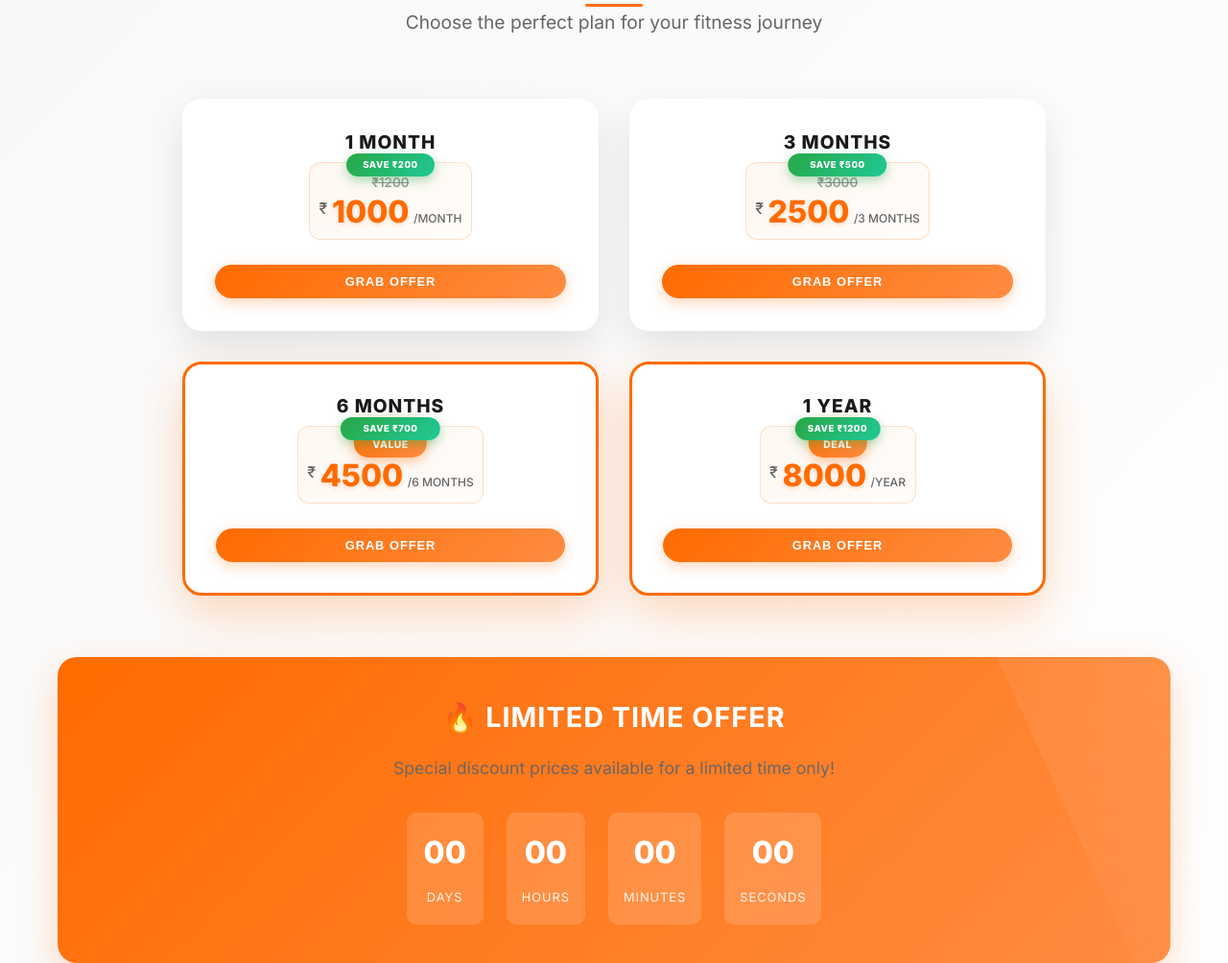
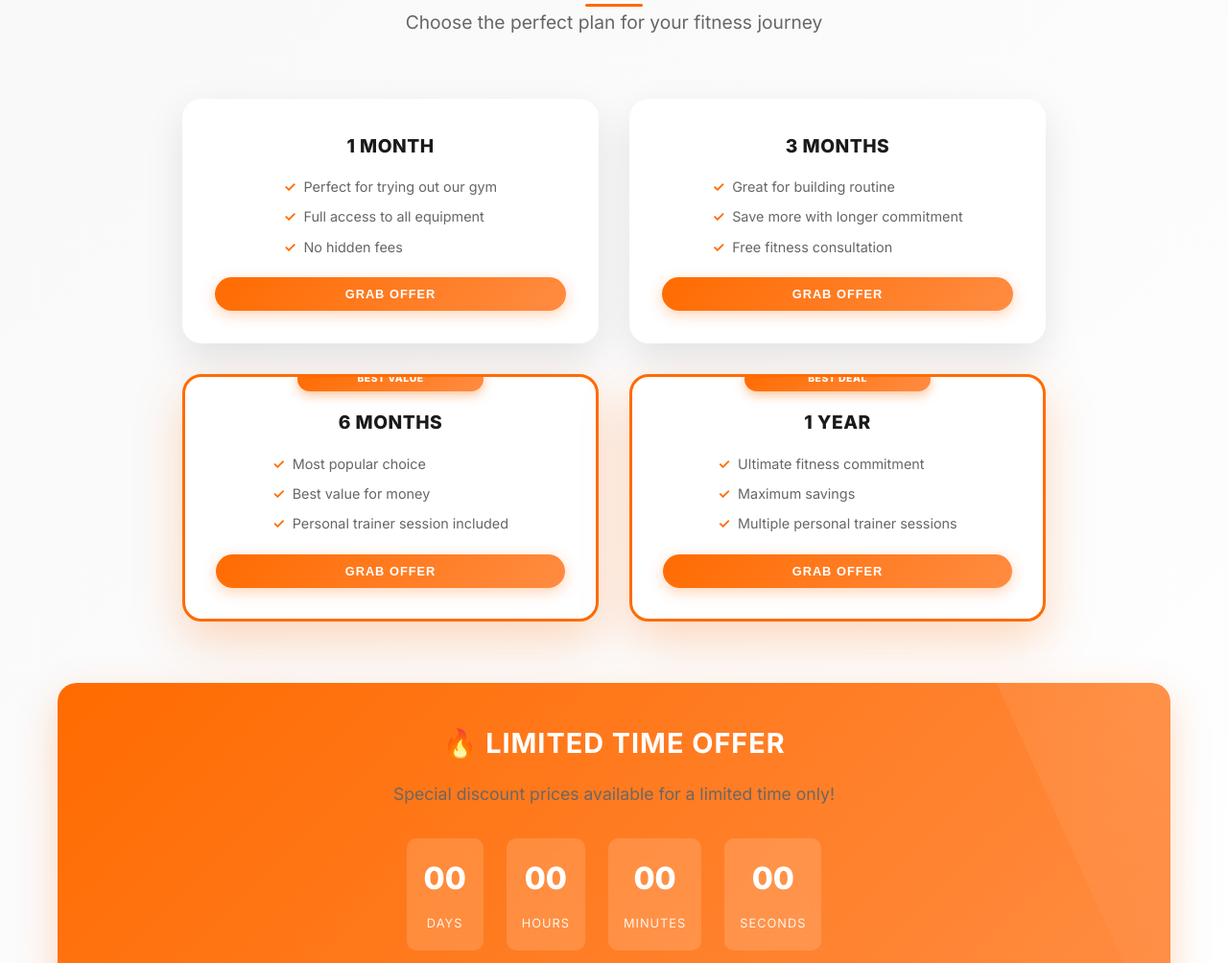
Before and after one commit to namitarora10/Day_one, a website: page index.html in a window 1280 px wide. Shown: the part 1760-2764 px from the top of the page at 96% size. Drawn offline with Linux system fonts and the light colour scheme.

Commit message:
Update pricing section - remove amounts and add Instagram integration
- Remove all pricing amounts and currency display
- Replace with plan descriptions and benefits
- Add Instagram message functionality for all plans
- Update buttons to open Instagram with pre-filled message
- Add proper styling for plan descriptions with checkmarks
- Clean up old pricing-related CSS

```diff
--- a/index.html
+++ b/index.html
@@ -15,7 +15,7 @@
     <nav class="navbar">
         <div class="nav-container">
             <div class="nav-logo">
-                <i class="fas fa-dumbbell"></i>
+                <img src="images/logo.svg" alt="Day One Gym Logo" class="logo-img">
                 <span>Day One</span>
             </div>
             <ul class="nav-menu">
@@ -44,7 +44,7 @@
         </div>
         <div class="hero-image">
             <div class="hero-placeholder">
-                <i class="fas fa-dumbbell"></i>
+                <img src="images/logo.svg" alt="Day One Gym Logo" class="hero-logo">
             </div>
         </div>
     </section>
@@ -89,64 +89,48 @@
                 <div class="pricing-card">
                     <div class="pricing-header">
                         <h3>1 Month</h3>
-                        <div class="price-container">
-                            <div class="original-price">₹1200</div>
-                            <div class="price">
-                                <span class="currency">₹</span>
-                                <span class="amount">1000</span>
-                                <span class="period">/month</span>
-                            </div>
-                            <div class="offer-badge">Save ₹200</div>
+                        <div class="plan-description">
+                            <p>Perfect for trying out our gym</p>
+                            <p>Full access to all equipment</p>
+                            <p>No hidden fees</p>
                         </div>
                     </div>
-                    <button class="btn-primary" onclick="selectPlan('1 Month Offer')">Grab Offer</button>
+                    <button class="btn-primary" onclick="openInstagram('1 Month')">Grab Offer</button>
                 </div>
                 <div class="pricing-card">
                     <div class="pricing-header">
                         <h3>3 Months</h3>
-                        <div class="price-container">
-                            <div class="original-price">₹3000</div>
-                            <div class="price">
-                                <span class="currency">₹</span>
-                                <span class="amount">2500</span>
-                                <span class="period">/3 months</span>
-                            </div>
-                            <div class="offer-badge">Save ₹500</div>
+                        <div class="plan-description">
+                            <p>Great for building routine</p>
+                            <p>Save more with longer commitment</p>
+                            <p>Free fitness consultation</p>
                         </div>
                     </div>
-                    <button class="btn-primary" onclick="selectPlan('3 Months Offer')">Grab Offer</button>
+                    <button class="btn-primary" onclick="openInstagram('3 Months')">Grab Offer</button>
                 </div>
                 <div class="pricing-card popular">
                     <div class="pricing-header">
                         <h3>6 Months</h3>
-                        <div class="price-container">
-                            <div class="original-price">₹5200</div>
-                            <div class="price">
-                                <span class="currency">₹</span>
-                                <span class="amount">4500</span>
-                                <span class="period">/6 months</span>
-                            </div>
-                            <div class="offer-badge">Save ₹700</div>
-                            <div class="popular-badge">Best Value</div>
+                        <div class="plan-description">
+                            <p>Most popular choice</p>
+                            <p>Best value for money</p>
+                            <p>Personal trainer session included</p>
                         </div>
+                        <div class="popular-badge">Best Value</div>
                     </div>
-                    <button class="btn-primary" onclick="selectPlan('6 Months Offer')">Grab Offer</button>
+                    <button class="btn-primary" onclick="openInstagram('6 Months')">Grab Offer</button>
                 </div>
                 <div class="pricing-card popular">
                     <div class="pricing-header">
                         <h3>1 Year</h3>
-                        <div class="price-container">
-                            <div class="original-price">₹9200</div>
-                            <div class="price">
-                                <span class="currency">₹</span>
-                                <span class="amount">8000</span>
-                                <span class="period">/year</span>
-                            </div>
-                            <div class="offer-badge">Save ₹1200</div>
-                            <div class="popular-badge">Best Deal</div>
+                        <div class="plan-description">
+                            <p>Ultimate fitness commitment</p>
+                            <p>Maximum savings</p>
+                            <p>Multiple personal trainer sessions</p>
                         </div>
+                        <div class="popular-badge">Best Deal</div>
                     </div>
-                    <button class="btn-primary" onclick="selectPlan('1 Year Offer')">Grab Offer</button>
+                    <button class="btn-primary" onclick="openInstagram('1 Year')">Grab Offer</button>
                 </div>
             </div>
 
--- a/script.js
+++ b/script.js
@@ -27,6 +27,13 @@ document.addEventListener('DOMContentLoaded', function() {
         });
     });
 });
+
+// Open Instagram with pre-filled message
+function openInstagram(planName) {
+    const message = encodeURIComponent(`Hi! I wanted to know about the membership at Dayone gym - ${planName} plan.`);
+    const instagramUrl = `https://www.instagram.com/direct/new/?text=${message}`;
+    window.open(instagramUrl, '_blank');
+}
 
 // Add scroll effect to navbar
 window.addEventListener('scroll', function() {
--- a/styles.css
+++ b/styles.css
@@ -78,6 +78,13 @@ body {
     margin-right: 10px;
     font-size: 1.8rem;
     color: var(--primary-orange);
+}
+
+.logo-img {
+    width: 40px;
+    height: 40px;
+    margin-right: 10px;
+    object-fit: contain;
 }
 
 .nav-menu {
@@ -227,10 +234,23 @@ body {
     background: rgba(255, 107, 0, 0.1);
     border-radius: 50%;
     display: flex;
+    justify-content: center;
     align-items: center;
-    justify-content: center;
-    font-size: 6rem;
+    font-size: 8rem;
     color: var(--primary-orange);
+}
+
+.hero-placeholder i {
+    color: var(--primary-orange);
+}
+
+.hero-logo {
+    width: 200px;
+    height: 200px;
+    object-fit: contain;
+}
+
+.hero-placeholder {
     backdrop-filter: blur(10px);
     border: 3px solid rgba(255, 107, 0, 0.3);
     position: relative;
@@ -560,15 +580,33 @@ body {
     margin-bottom: 0.6rem;
     color: var(--primary-dark);
     text-transform: uppercase;
-    letter-spacing: 1px;
-    line-height: 1.2;
+    letter-spacing: 0.5px;
+}
+
+.plan-description {
+    text-align: left;
+    margin-top: 1rem;
+}
+
+.plan-description p {
+    margin: 0.5rem 0;
+    font-size: 0.9rem;
+    color: var(--accent-gray);
+    display: flex;
+    align-items: center;
+}
+
+.plan-description p:before {
+    content: "✓";
+    color: var(--primary-orange);
+    font-weight: bold;
+    margin-right: 0.5rem;
 }
 
 .price-container {
     position: relative;
     margin-bottom: 0.8rem;
     padding: 0.6rem;
-    background: linear-gradient(135deg, rgba(255, 107, 0, 0.05), rgba(255, 107, 0, 0.02));
     border-radius: 12px;
     border: 1px solid rgba(255, 107, 0, 0.2);
 }
```
Also changed, not shown: 1 other file.
